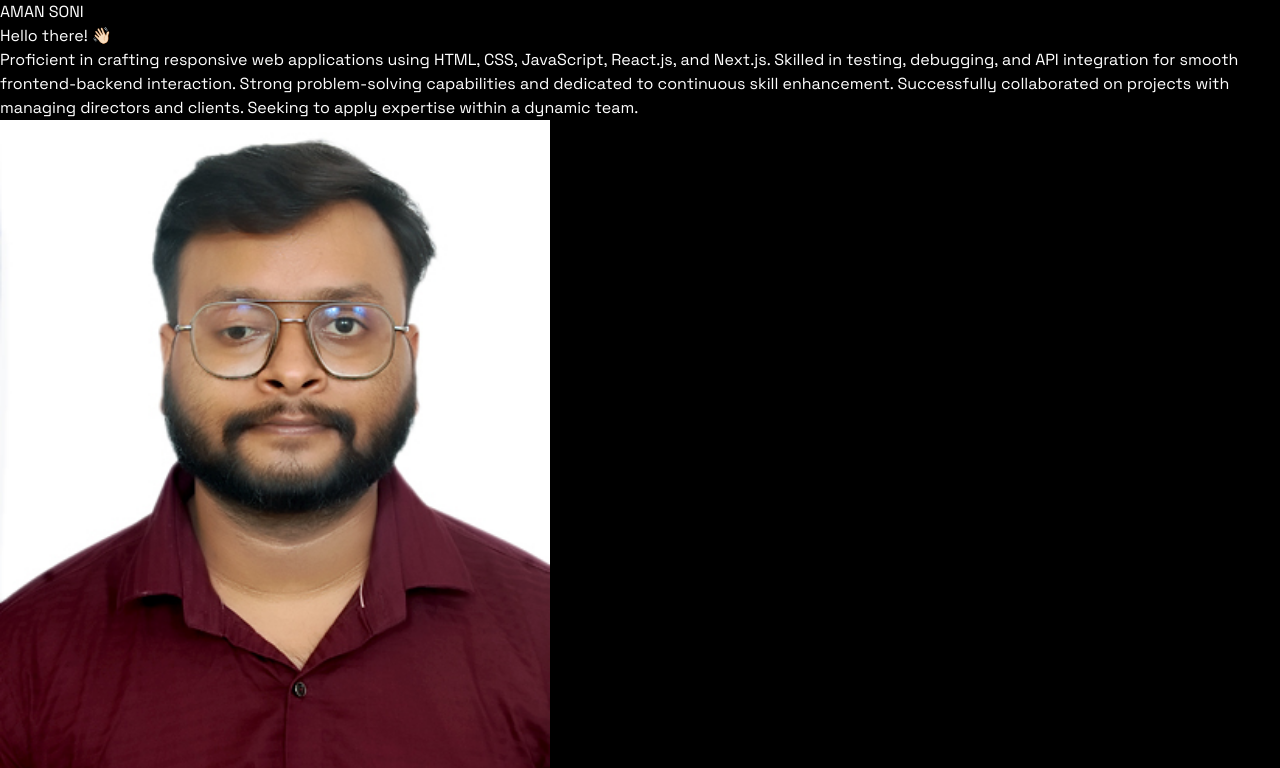
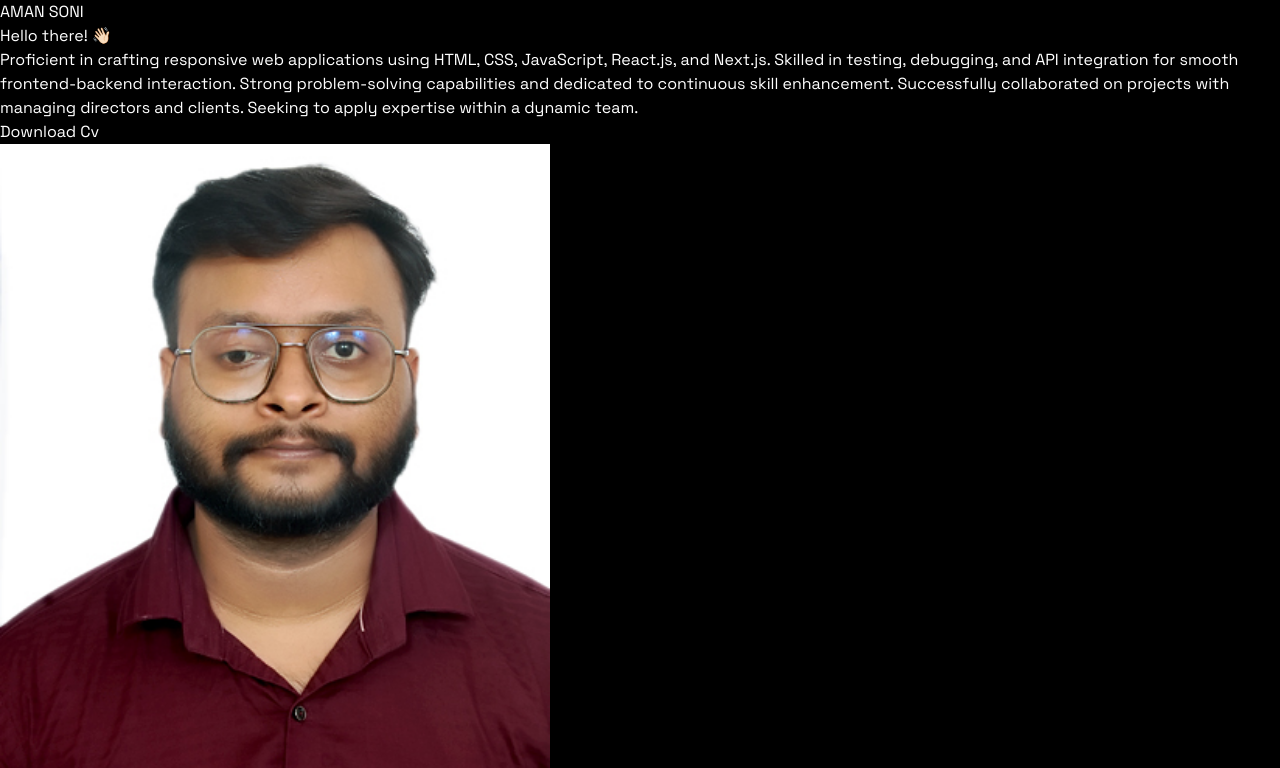
Before and after one commit to Amansoni3/aman-soni, a React (Vite) app: page / in a window 1280 px wide. Shown: the top 768 px of the page. Built offline with nearby package versions, Linux system fonts and the light colour scheme.

Commit message:
Download cv button added

```diff
--- a/src/components/Hero.jsx
+++ b/src/components/Hero.jsx
@@ -1,6 +1,7 @@
 import { HERO } from "../constants"
 import amanImage from "../assets/aman.jpg"
 import { motion } from "framer-motion"
+import resume from "../assets/amansoni.pdf"
 
 const Hero = () => {
     return (
@@ -15,10 +16,17 @@ const Hero = () => {
                     {HERO.name}
                 </h2>
                 <p className="p-2 text-3xl tracking-tighter lg:text-4xl">{HERO.greet}</p>
-                <p className="mb-8 p-2 text-xl">{HERO.description}</p>
+                <p className="mb-4 p-2 text-xl">{HERO.description}</p>
+                <a
+                    className="bg-white mb-8 ml-2 font-bold p-2 text-black text-xl rounded-lg"
+                    href={resume}
+                    download="AmanSoni_Resume.pdf"
+                >
+                    Download Cv
+                </a>
             </motion.div>
             <motion.div
-                className="w-full md:w-1/2 lg:p-8"
+                className="w-full md:w-1/2 lg:p-8 mt-8 lg:mt-0"
                 initial={{ opacity: 0, scale: 0.8 }}
                 animate={{ opacity: 1, scale: 1 }}
                 transition={{ duration: 1 }}
```
Also changed, not shown: 1 other file (tests, documents, lock files or other folders).
